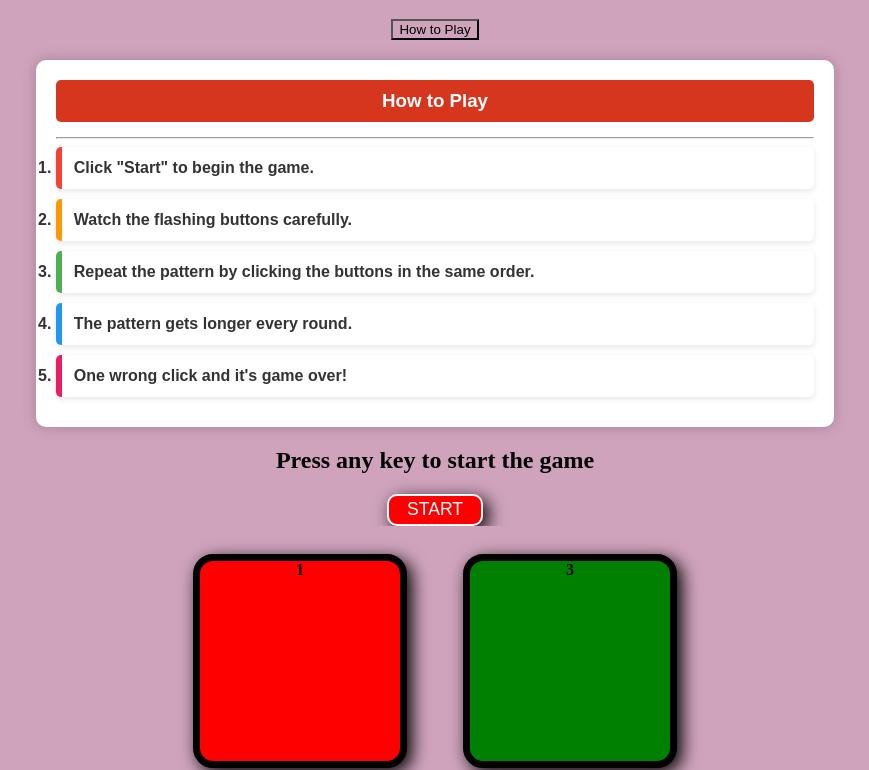
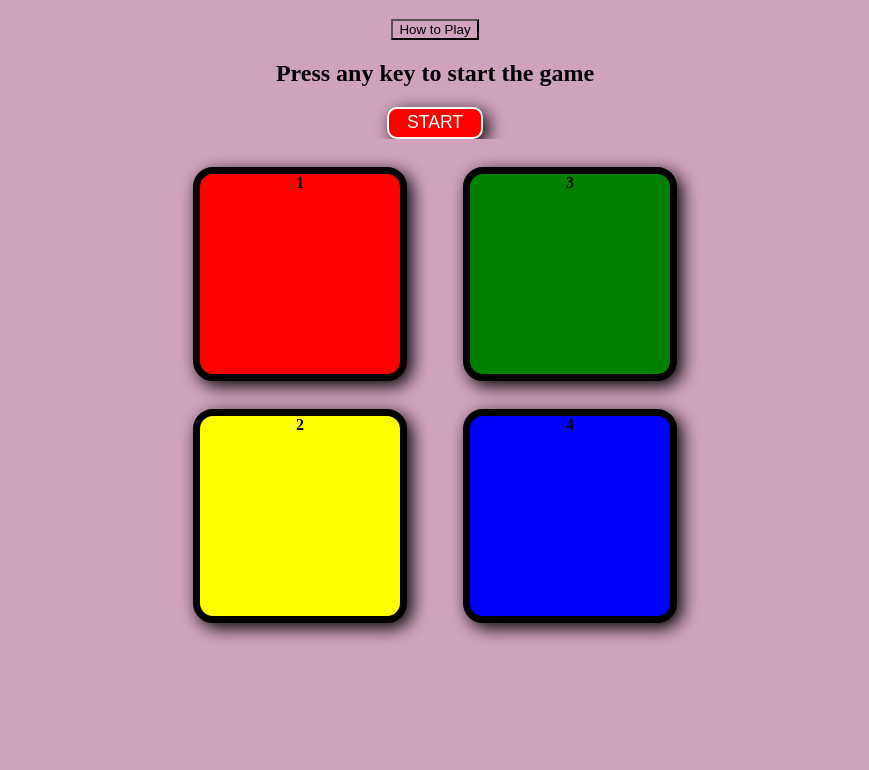
Before and after one commit to laxmii2808/SimonSays-Game, a plain HTML site: page index.html in a window 1280 px wide. Shown: the part 61-831 px from the top of the page, without its empty margins (205-1074 px from the left). After the commit the page ends 800 px from the top, so only its background shows below. Drawn offline with Linux system fonts and the light colour scheme.

Commit message:
Fixed Display

```diff
--- a/index.html
+++ b/index.html
@@ -10,7 +10,7 @@
         <h1 id="heading">Simon Says Game</h1>
         <button onclick="toggleRules()">How to Play</button>
 
-          <div id="how-to-play">
+          <div id="how-to-play" style="display: none;">
             <h3 style="background-color: #d6361d; color: white; padding: 10px; border-radius: 5px;">How to Play</h3>
             <hr />
             <ul style="padding: 0;">
```
